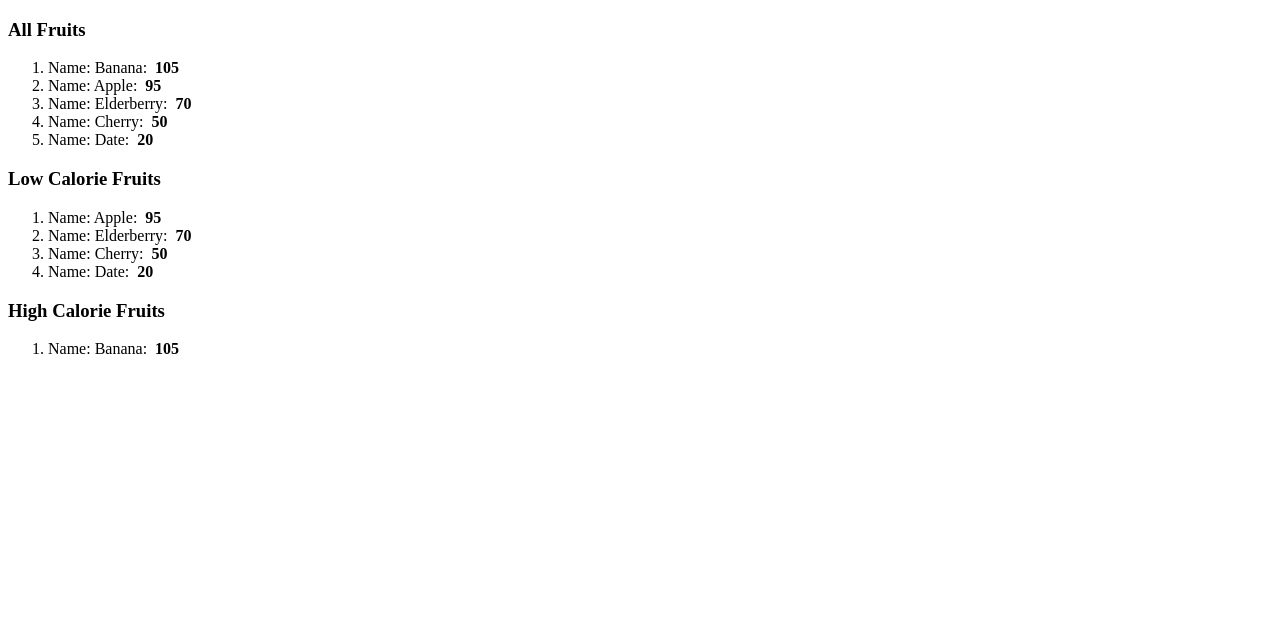
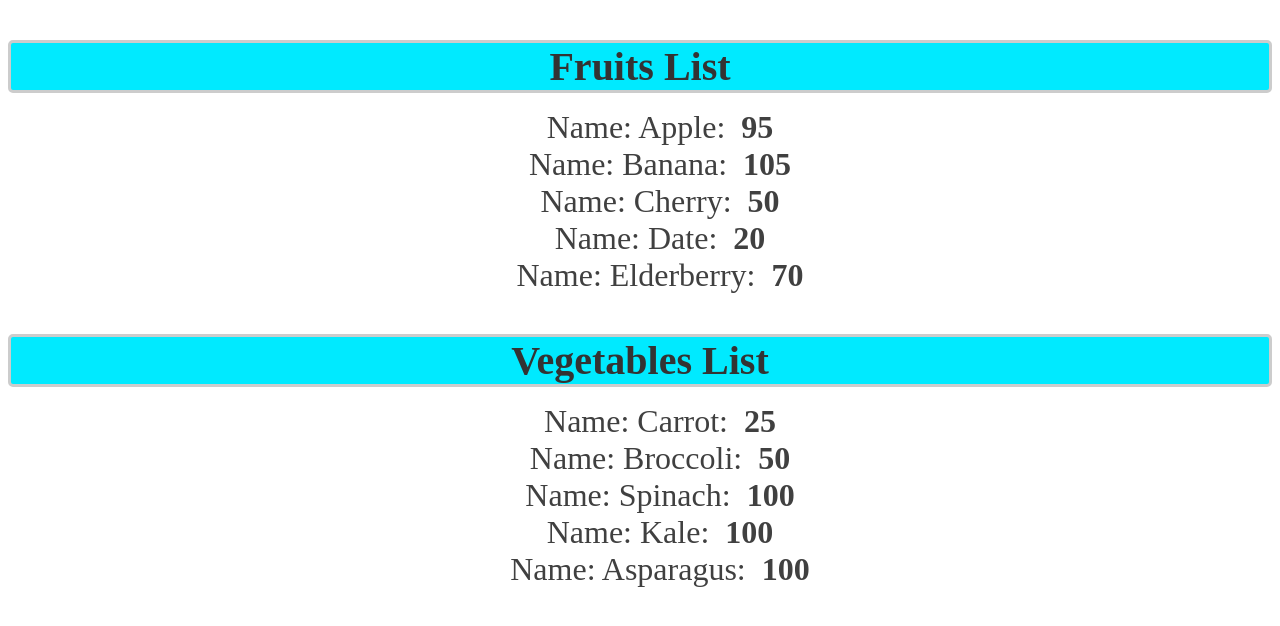
Before and after one commit to Karllouise-code/react-pure-4hrs, a React (Vite) app: page / in a window 1280 px wide. Shown: the top 626 px of the page. Built offline with nearby package versions, Linux system fonts and the light colour scheme.

Commit message:
feat: add List component to display fruits and vegetables; update App and styles for list rendering

```diff
--- a/src/App.jsx
+++ b/src/App.jsx
@@ -8,6 +8,22 @@ import Food from './Food.jsx' */
 import List from "./List"
 
 function App() {
+
+  const fruits = [
+        { name: 'Apple', calories: 95 },
+        { name: 'Banana', calories: 105 },
+        { name: 'Cherry', calories: 50 },
+        { name: 'Date', calories: 20 },
+        { name: 'Elderberry', calories: 70 }
+    ]
+
+    const vegetables = [
+        { name: 'Carrot', calories: 25 },
+        { name: 'Broccoli', calories: 50 },
+        { name: 'Spinach', calories: 100 },
+        { name: 'Kale', calories: 100 },
+        { name: 'Asparagus', calories: 100 }
+    ]
 
   return (
     <>
@@ -33,7 +49,10 @@ function App() {
       <Student age={30} /> */}
       {/* <UserGreeting name="Karl Rito" isLoggedin={true} /> */}
 
-      <List />
+      {/* {fruits.length > 0 ? <List items={fruits} category="Fruits" /> : null} */}
+      {fruits.length > 0 && <List items={fruits} category="Fruits" />}
+      {/* {vegetables.length > 0 ? <List items={vegetables} category="Vegetables" /> : null} */}
+      {vegetables.length > 0 && <List items={vegetables} category="Vegetables" />}
 
     </>
   )
--- a/src/List.jsx
+++ b/src/List.jsx
@@ -1,23 +1,24 @@
-function List() {
+// function List(props) {
+function List({items = [], category = "Items"}) {
     // const fruits = ['Apple', 'Banana', 'Cherry', 'Date', 'Elderberry'];
     // convert to obj
-    const fruits = [
+    /* const fruits = [
         { name: 'Apple', calories: 95 },
         { name: 'Banana', calories: 105 },
         { name: 'Cherry', calories: 50 },
         { name: 'Date', calories: 20 },
         { name: 'Elderberry', calories: 70 }
-    ];
+    ]; */
     // fruits.sort((a, b) => a.name.localeCompare(b.name)); // this is alphabetical
     // fruits.sort((a, b) => b.name.localeCompare(a.name)); // reverse alphabetical
     // calories
     // fruits.sort((a, b) => a.calories - b.calories); // ascending
-    fruits.sort((a, b) => b.calories - a.calories); // descending
+    // fruits.sort((a, b) => b.calories - a.calories); // descending
 
 
     // const fruitItems = fruits.map((fruit, index) => <li key={index}>{fruit}</li>);
 
-    const lowCalFruits = fruits.filter((fruit) => fruit.calories < 100);
+    /* const lowCalFruits = fruits.filter((fruit) => fruit.calories < 100);
     const highCalFruits = fruits.filter((fruit) => fruit.calories > 100);
 
     const fruitItems = fruits.map((fruit, index) =>
@@ -33,11 +34,16 @@ function List() {
                     const highCalFruitItems = highCalFruits.map((fruit, index) =>
                         <li key={index}>Name: {fruit.name}:
                         &nbsp;<b>{fruit.calories}</b></li>
-                    );
+                    ); */
+
+    const itemList = items.map((item, index) =>
+        <li key={index}>Name: {item.name}:
+        &nbsp;<b>{item.calories}</b></li>
+    );
 
     return (
         <>
-            <h3>All Fruits</h3>
+            {/* <h3>All Fruits</h3>
             <ol>
                 {fruitItems}
             </ol>
@@ -48,6 +54,10 @@ function List() {
             <h3>High Calorie Fruits</h3>
             <ol>
                 {highCalFruitItems}
+            </ol> */}
+            <h3 className="list-category">{category} List</h3>
+            <ol className="list-items">
+                {itemList}
             </ol>
         </>
     )
--- a/src/index.css
+++ b/src/index.css
@@ -63,5 +63,29 @@
   padding: 10px;
   border-radius: 5px;
   margin: 0;
+}
 
+.list-category {
+  font-size: 2.5em;
+  font-weight: bold;
+  color: hsl(0, 0%, 20%);
+  margin-bottom: 10px;
+  text-align: center;
+  border: 3px solid hsl(0, 0%, 80%);
+  border-radius: 5px;
+  background-color: hsl(185, 100%, 50%);
 }
+
+.list-items li {
+  font-size: 2em;
+  list-style: none;
+  color: hsl(0, 0%, 25%);
+  text-align: center;
+  margin: 0;
+  transition: 0.5s;
+}
+
+.list-items li:hover {
+  color: hsl(0, 0%, 45%);
+  cursor: pointer;
+}
```
